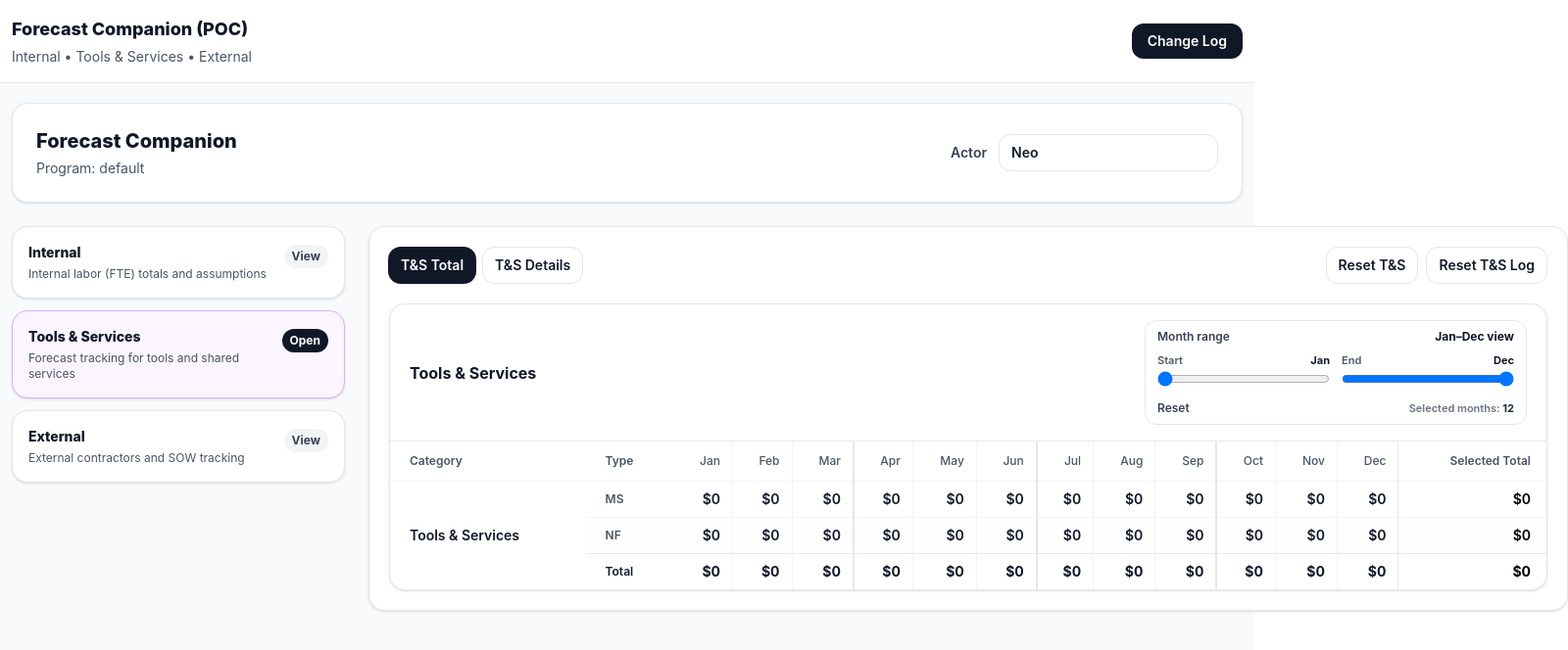
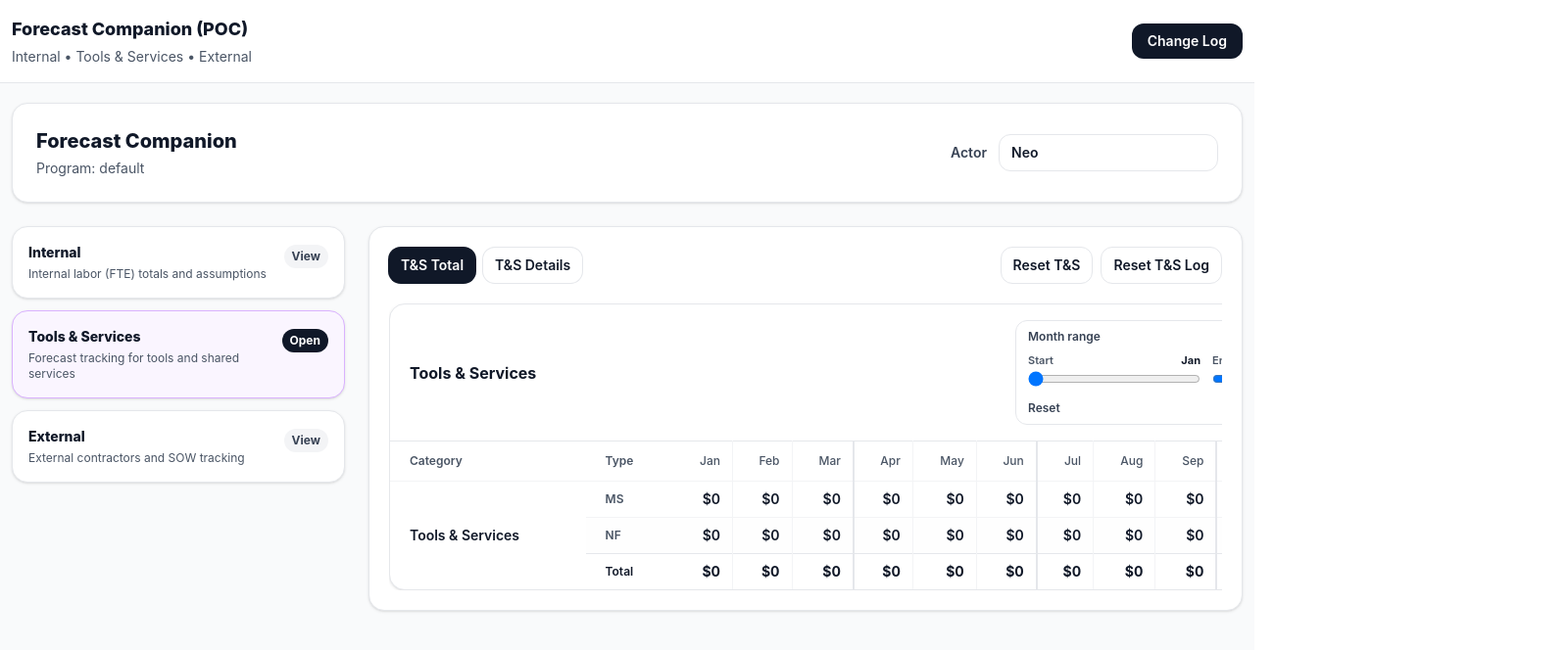
Before and after one commit to premkumarkirankumar/forecast-companion-poc, a React app in the folder frontend/: page / in a window 1280 px wide. Both pictures are taken after a click on the button 182 px from the left and 362 px from the top of the page. Shown: the top 664 px of the page at 98% size, 1600 px wide, since content can reach past the window. Built offline with nearby package versions, Linux system fonts and the light colour scheme; the HTML template or start-up script is replaced by a standard one.

Commit message:
visual frame

```diff
--- a/frontend/src/components/forecast/SummaryCards.jsx
+++ b/frontend/src/components/forecast/SummaryCards.jsx
@@ -50,6 +50,17 @@ function computeRollup(items) {
   }
 
   return { msByMonth, nfByMonth };
+}
+
+/** Wrap wide content so the PAGE doesn't horizontally scroll.
+ *  The scrollbar stays inside the card/panel.
+ */
+function ScrollFrame({ children, minWidthClass = "min-w-[1100px]" }) {
+  return (
+    <div className="w-full overflow-x-auto">
+      <div className={`w-full ${minWidthClass}`}>{children}</div>
+    </div>
+  );
 }
 
 /* =========================================================
@@ -205,7 +216,7 @@ export default function SummaryCards({ selectedProgram }) {
 
   return (
     <div className="space-y-6">
-      {/* Forecast Companion bar (bigger + feels like it spans width) */}
+      {/* Forecast Companion bar */}
       <div className="w-full rounded-2xl border border-gray-200 bg-white p-6 shadow-sm">
         <div className="flex flex-wrap items-center justify-between gap-4">
           <div>
@@ -234,11 +245,13 @@ export default function SummaryCards({ selectedProgram }) {
           {navItem("external", "External", "External contractors and SOW tracking", "green")}
         </div>
 
-        {/* RIGHT CONTENT */}
-        <div className="space-y-6">
+        {/* RIGHT CONTENT
+            IMPORTANT: min-w-0 prevents the right column from forcing page-level horizontal scroll
+        */}
+        <div className="min-w-0 space-y-6">
           {/* INTERNAL */}
           {activeSection === "internal" ? (
-            <div className="rounded-2xl border border-gray-200 bg-white p-5 shadow-sm">
+            <div className="min-w-0 rounded-2xl border border-gray-200 bg-white p-5 shadow-sm">
               <div className="flex flex-wrap items-center justify-between gap-3">
                 <div className="flex items-center gap-2">
                   <button
@@ -290,7 +303,7 @@ export default function SummaryCards({ selectedProgram }) {
 
           {/* TOOLS & SERVICES */}
           {activeSection === "tools" ? (
-            <div className="rounded-2xl border border-gray-200 bg-white p-5 shadow-sm">
+            <div className="min-w-0 rounded-2xl border border-gray-200 bg-white p-5 shadow-sm">
               <div className="flex flex-wrap items-center justify-between gap-3">
                 <div className="flex items-center gap-2">
                   <button
@@ -343,16 +356,20 @@ export default function SummaryCards({ selectedProgram }) {
                 </div>
               </div>
 
-              <div className="mt-5">
+              <div className="mt-5 min-w-0">
                 {tnsTab === "total" ? (
+                  <ScrollFrame minWidthClass="min-w-[1050px]">
                     <MonthTable title="Tools & Services" rows={tnsMonthlyRows} showMonthFilter={true} />
+                  </ScrollFrame>
                 ) : (
+                  <ScrollFrame minWidthClass="min-w-[1050px]">
                     <ToolsServicesDetails
                       programKey={programKey}
                       items={tnsItems}
                       setItems={setTnsItems}
                       onLog={logTns}
                     />
+                  </ScrollFrame>
                 )}
               </div>
             </div>
@@ -360,7 +377,7 @@ export default function SummaryCards({ selectedProgram }) {
 
           {/* EXTERNAL */}
           {activeSection === "external" ? (
-            <div className="rounded-2xl border border-gray-200 bg-white p-5 shadow-sm">
+            <div className="min-w-0 rounded-2xl border border-gray-200 bg-white p-5 shadow-sm">
               <div className="flex flex-wrap items-center justify-between gap-3">
                 <div className="flex items-center gap-2">
                   <button
@@ -413,23 +430,30 @@ export default function SummaryCards({ selectedProgram }) {
                 </div>
               </div>
 
-              <div className="mt-5">
+              <div className="mt-5 min-w-0">
                 {externalTab === "total" ? (
+                  <ScrollFrame minWidthClass="min-w-[1050px]">
                     <MonthTable title="External" rows={externalMonthlyRows} showMonthFilter={true} />
+                  </ScrollFrame>
                 ) : (
                   <div className="space-y-5">
+                    <ScrollFrame minWidthClass="min-w-[1050px]">
                       <ExternalContractorsDetails
                         programKey={programKey}
                         contractors={contractors}
                         setContractors={setContractors}
                         onLog={logExternal}
                       />
+                    </ScrollFrame>
+
+                    <ScrollFrame minWidthClass="min-w-[1050px]">
                       <ExternalSowDetails
                         programKey={programKey}
                         sows={sows}
                         setSows={setSows}
                         onLog={logExternal}
                       />
+                    </ScrollFrame>
                   </div>
                 )}
               </div>
```
Lines whose indentation alone changed are shown as unchanged.
